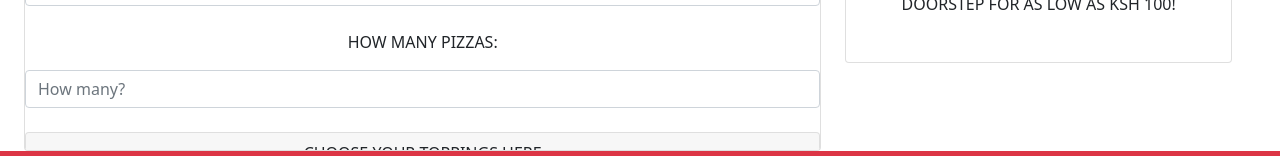
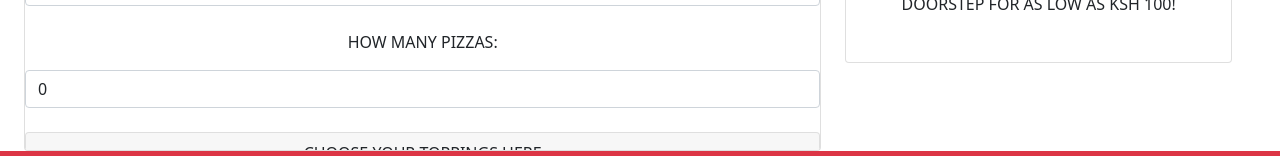
Before and after one commit to Wairimu-Miano/pizza, a plain HTML site: page order.html in a window 1280 px wide. Shown: the part 402-558 px from the top of the page. Drawn offline with nearby package versions, Linux system fonts and the light colour scheme.

Commit message:
add minimum attribute on no. of pizzas

```diff
--- a/order.html
+++ b/order.html
@@ -60,7 +60,7 @@
             <br>
             <div id="quantity">
               <p>HOW MANY PIZZAS:</p>
-              <input id="number-pizzas" type="number" class="form-control" placeholder="How many?" required>
+              <input id="number-pizzas" type="number" class="form-control" value="0" min="1" required>
             </div>
             <br>
             <div id="toppings-choose">
@@ -161,7 +161,7 @@
           <br>
           <div class="card" id="charges">
             <p>THANK YOU FOR PLACING AN ORDER WITH US!<br>ONE OF OUR ATTENDANTS WILL CALL YOU WHEN YOUR PIZZA IS READY!</p>
-            <p>Your TOTAL CHARGES are: <br> <span id="cost"></span</p>
+            <p>Your TOTAL CHARGES are: <br><span id="cost"></span</p>
           </div>
         </form>
       </div>
@@ -195,7 +195,7 @@
         <p>Pizza Toppings: <span id="order-toppings"></span></p>
         <p>Number of Pizzas: <span id="order-quantity"></span></p>
         <p>Delivery Location: <span id="delivery-location"></span></p>
-        <p><strong>TOTAL CHARGES:<span id="total-cost"></span></strong></p>
+        <p><strong>TOTAL CHARGES: <span id="total-cost"></span></strong></p>
       </div>
     </div>
     <div class="container-fluid" id="contacts">
```
